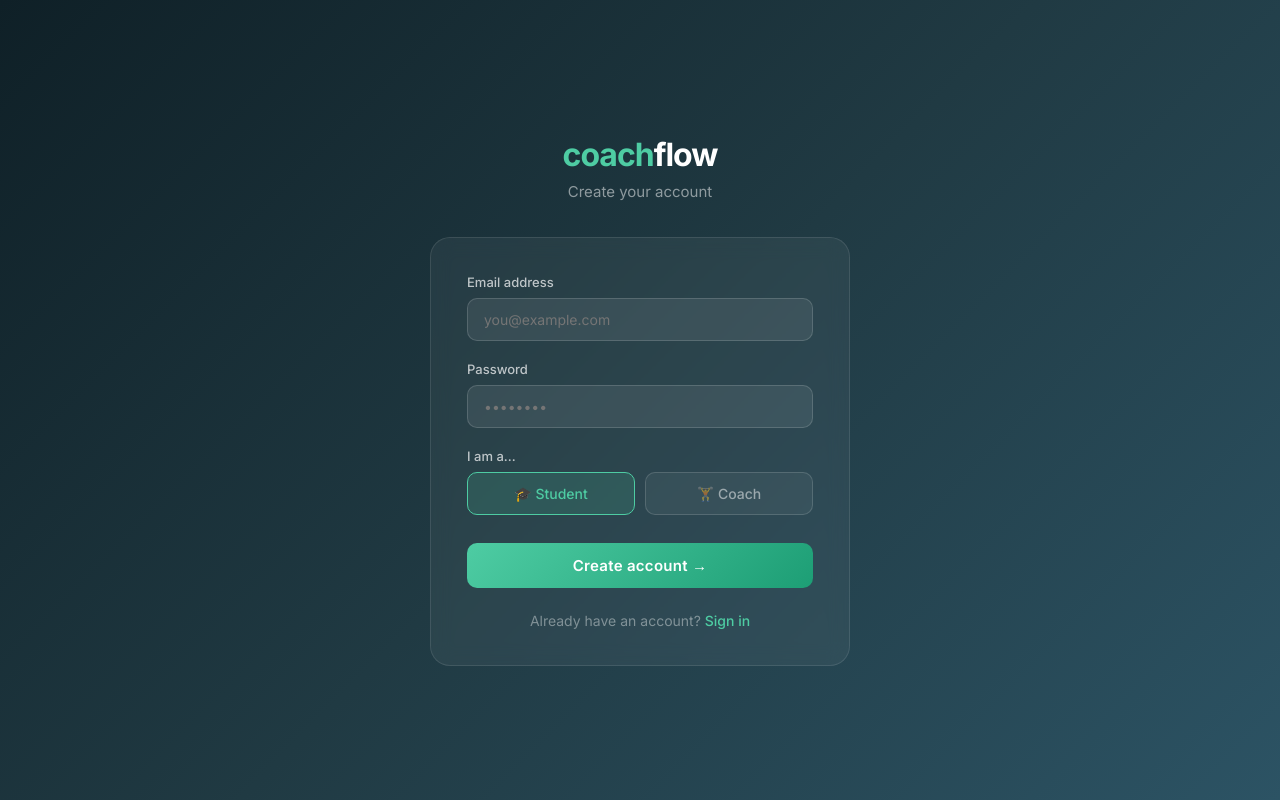
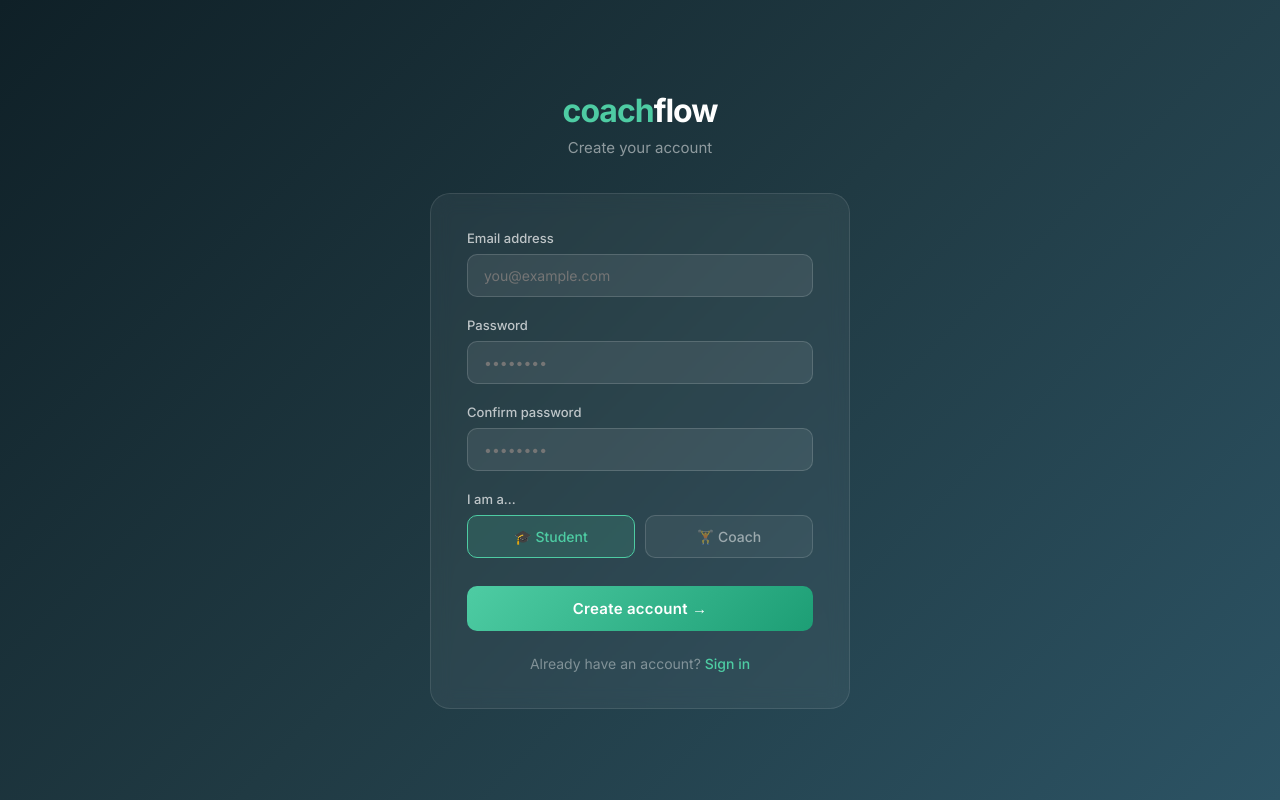
Before and after one commit to anguswpearce-sudo/Coachflow, a React (Vite) app: page / in a window 1280 px wide. Both pictures are taken after a click on the element "Sign up". Built offline with nearby package versions, Linux system fonts and the light colour scheme.

Commit message:
Improve signup page with password confirmation and error styling

```diff
--- a/src/pages/Signup.jsx
+++ b/src/pages/Signup.jsx
@@ -4,34 +4,57 @@ import { supabase } from '../supabase'
 function Signup({ onSwitch }) {
   const [email, setEmail] = useState('')
   const [password, setPassword] = useState('')
+  const [confirmPassword, setConfirmPassword] = useState('')
   const [role, setRole] = useState('student')
   const [loading, setLoading] = useState(false)
   const [message, setMessage] = useState('')
+  const [isError, setIsError] = useState(false)
 
   async function handleSignup() {
-    if (email === '' || password === '') {
-      alert('Please fill in all fields!')
+    if (email === '' || password === '' || confirmPassword === '') {
+      setMessage('Please fill in all fields!')
+      setIsError(true)
       return
     }
+    if (password !== confirmPassword) {
+      setMessage('Passwords do not match!')
+      setIsError(true)
+      return
+    }
+    if (password.length < 6) {
+      setMessage('Password must be at least 6 characters!')
+      setIsError(true)
+      return
+    }
+
     setLoading(true)
+    setMessage('')
+
     const { data, error } = await supabase.auth.signUp({
       email: email,
       password: password,
     })
+
     if (error) {
       setMessage('Error: ' + error.message)
+      setIsError(true)
       setLoading(false)
       return
     }
+
     const { error: profileError } = await supabase
       .from('profiles')
       .insert([{ id: data.user.id, email: email, role: role }])
+
     if (profileError) {
       setMessage('Error saving profile: ' + profileError.message)
+      setIsError(true)
       setLoading(false)
       return
     }
+
     setMessage('Account created! You can now sign in!')
+    setIsError(false)
     setLoading(false)
   }
 
@@ -120,6 +143,35 @@ function Signup({ onSwitch }) {
             />
           </div>
 
+          <div style={{ marginBottom: '20px' }}>
+            <label style={{
+              display: 'block',
+              fontSize: '13px',
+              fontWeight: '500',
+              color: 'rgba(255,255,255,0.7)',
+              marginBottom: '8px'
+            }}>
+              Confirm password
+            </label>
+            <input
+              type="password"
+              placeholder="••••••••"
+              value={confirmPassword}
+              onChange={(e) => setConfirmPassword(e.target.value)}
+              onKeyDown={(e) => e.key === 'Enter' && handleSignup()}
+              style={{
+                width: '100%',
+                padding: '12px 16px',
+                backgroundColor: 'rgba(255,255,255,0.08)',
+                border: '1px solid rgba(255,255,255,0.15)',
+                borderRadius: '10px',
+                fontSize: '14px',
+                color: 'white',
+                outline: 'none',
+              }}
+            />
+          </div>
+
           <div style={{ marginBottom: '28px' }}>
             <label style={{
               display: 'block',
@@ -182,8 +234,9 @@ function Signup({ onSwitch }) {
               borderRadius: '10px',
               fontSize: '15px',
               fontWeight: '600',
-              cursor: 'pointer',
-              letterSpacing: '0.3px'
+              cursor: loading ? 'default' : 'pointer',
+              letterSpacing: '0.3px',
+              opacity: loading ? 0.7 : 1,
             }}
           >
             {loading ? 'Creating account...' : 'Create account →'}
@@ -193,11 +246,11 @@ function Signup({ onSwitch }) {
             <div style={{
               marginTop: '16px',
               padding: '12px 16px',
-              backgroundColor: 'rgba(78,204,163,0.15)',
-              border: '1px solid rgba(78,204,163,0.3)',
+              backgroundColor: isError ? 'rgba(244,63,94,0.15)' : 'rgba(78,204,163,0.15)',
+              border: `1px solid ${isError ? 'rgba(244,63,94,0.3)' : 'rgba(78,204,163,0.3)'}`,
               borderRadius: '10px',
               fontSize: '13px',
-              color: '#4ECCA3',
+              color: isError ? '#f43f5e' : '#4ECCA3',
               textAlign: 'center'
             }}>
               {message}
```
